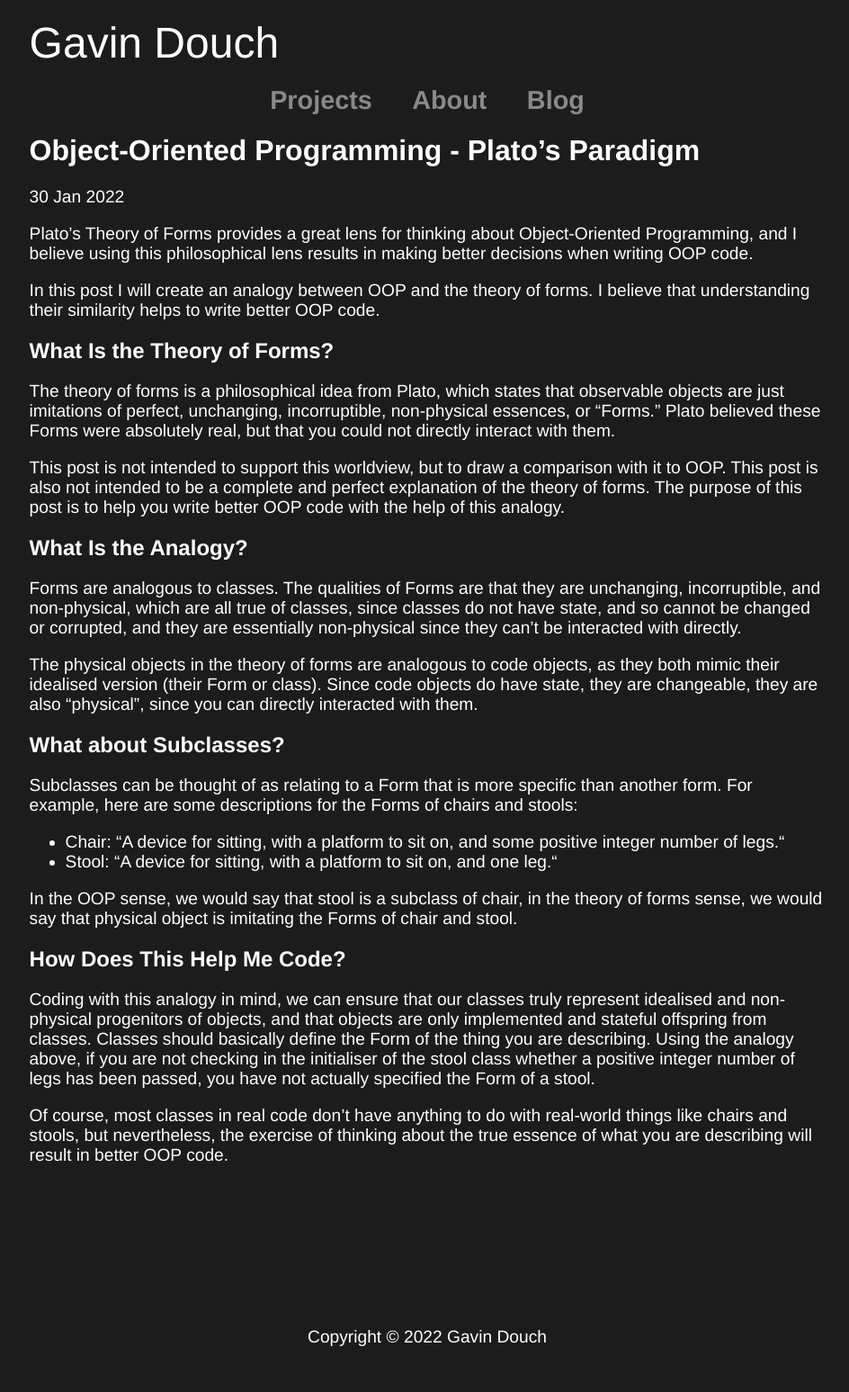
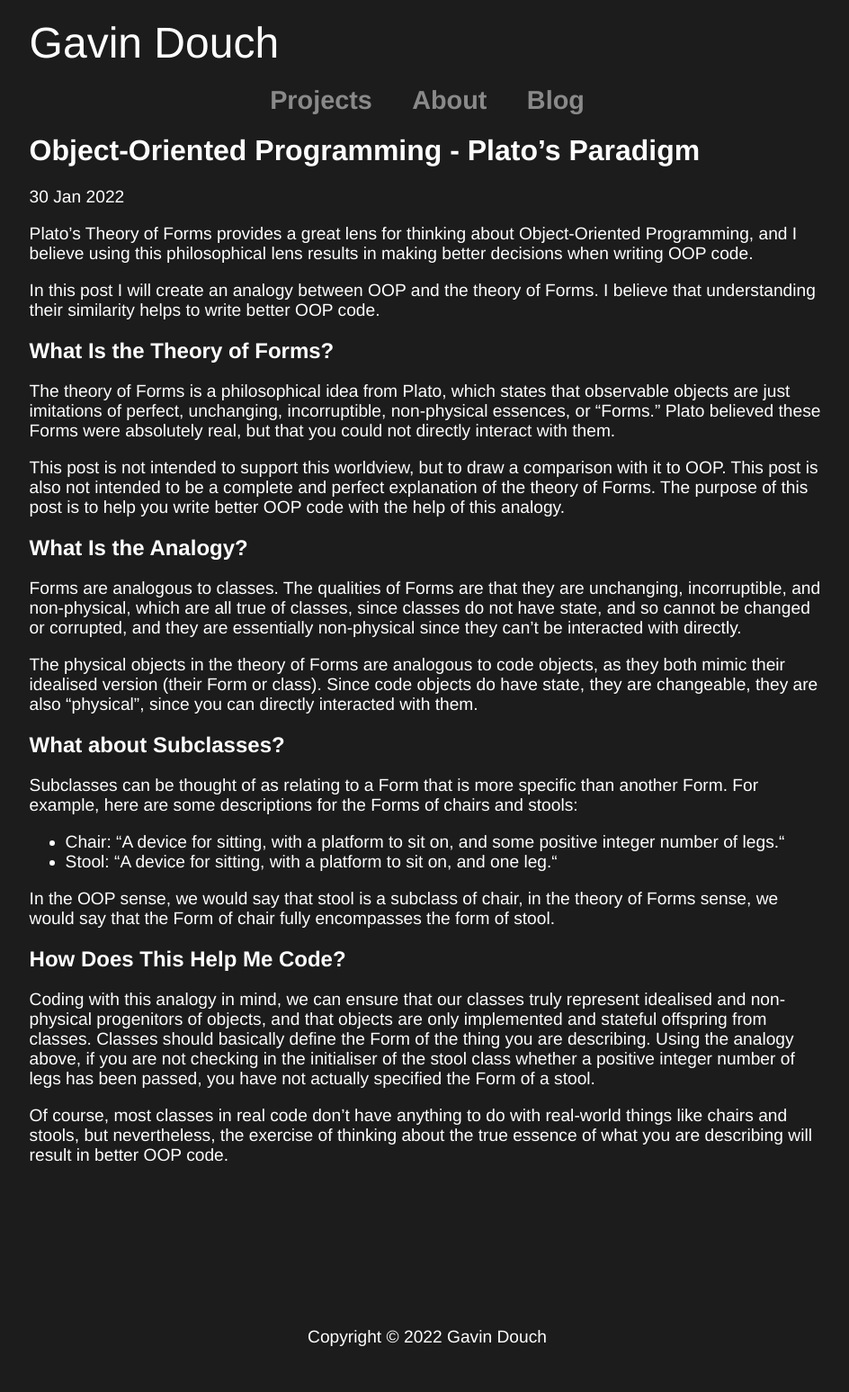
Before and after one commit to Coedice/website, a Jekyll site: the page built from _posts/2022-01-30-oop-platos-paradigm.md, in a window 1280 px wide. Shown: the whole page at 90% size, without its empty margins (165-1109 px from the left). Built offline with Jekyll 4.4.1, drawn with Linux system fonts in a browser that asks for light colours.

Commit message:
Fix grammar

```diff
--- a/_posts/2022-01-30-oop-platos-paradigm.md
+++ b/_posts/2022-01-30-oop-platos-paradigm.md
@@ -4,25 +4,25 @@ title: Object-Oriented Programming - Plato’s Paradigm
 ---
 Plato’s Theory of Forms provides a great lens for thinking about Object-Oriented Programming, and I believe using this philosophical lens results in making better decisions when writing OOP code.
 
-In this post I will create an analogy between OOP and the theory of forms. I believe that understanding their similarity helps to write better OOP code.
+In this post I will create an analogy between OOP and the theory of Forms. I believe that understanding their similarity helps to write better OOP code.
 
 ## What Is the Theory of Forms?
-The theory of forms is a philosophical idea from Plato, which states that observable objects are just imitations of perfect, unchanging, incorruptible, non-physical essences, or “Forms.” Plato believed these Forms were absolutely real, but that you could not directly interact with them.
+The theory of Forms is a philosophical idea from Plato, which states that observable objects are just imitations of perfect, unchanging, incorruptible, non-physical essences, or “Forms.” Plato believed these Forms were absolutely real, but that you could not directly interact with them.
 
-This post is not intended to support this worldview, but to draw a comparison with it to OOP. This post is also not intended to be a complete and perfect explanation of the theory of forms. The purpose of this post is to help you write better OOP code with the help of this analogy.
+This post is not intended to support this worldview, but to draw a comparison with it to OOP. This post is also not intended to be a complete and perfect explanation of the theory of Forms. The purpose of this post is to help you write better OOP code with the help of this analogy.
 
 ## What Is the Analogy?
 Forms are analogous to classes. The qualities of Forms are that they are unchanging, incorruptible, and non-physical, which are all true of classes, since classes do not have state, and so cannot be changed or corrupted, and they are essentially non-physical since they can’t be interacted with directly.
 
-The physical objects in the theory of forms are analogous to code objects, as they both mimic their idealised version (their Form or class). Since code objects do have state, they are changeable, they are also “physical”, since you can directly interacted with them.
+The physical objects in the theory of Forms are analogous to code objects, as they both mimic their idealised version (their Form or class). Since code objects do have state, they are changeable, they are also “physical”, since you can directly interacted with them.
 
 ## What about Subclasses?
-Subclasses can be thought of as relating to a Form that is more specific than another form.
+Subclasses can be thought of as relating to a Form that is more specific than another Form.
 For example, here are some descriptions for the Forms of chairs and stools:
 - Chair: “A device for sitting, with a platform to sit on, and some positive integer number of legs.“
 - Stool: “A device for sitting, with a platform to sit on, and one leg.“
 
-In the OOP sense, we would say that stool is a subclass of chair, in the theory of forms sense, we would say that physical object is imitating the Forms of chair and stool.
+In the OOP sense, we would say that stool is a subclass of chair, in the theory of Forms sense, we would say that the Form of chair fully encompasses the form of stool.
 
 ## How Does This Help Me Code?
 Coding with this analogy in mind, we can ensure that our classes truly represent idealised and non-physical progenitors of objects, and that objects are only implemented and stateful offspring from classes. Classes should basically define the Form of the thing you are describing. Using the analogy above, if you are not checking in the initialiser of the stool class whether a positive integer number of legs has been passed, you have not actually specified the Form of a stool.
```
